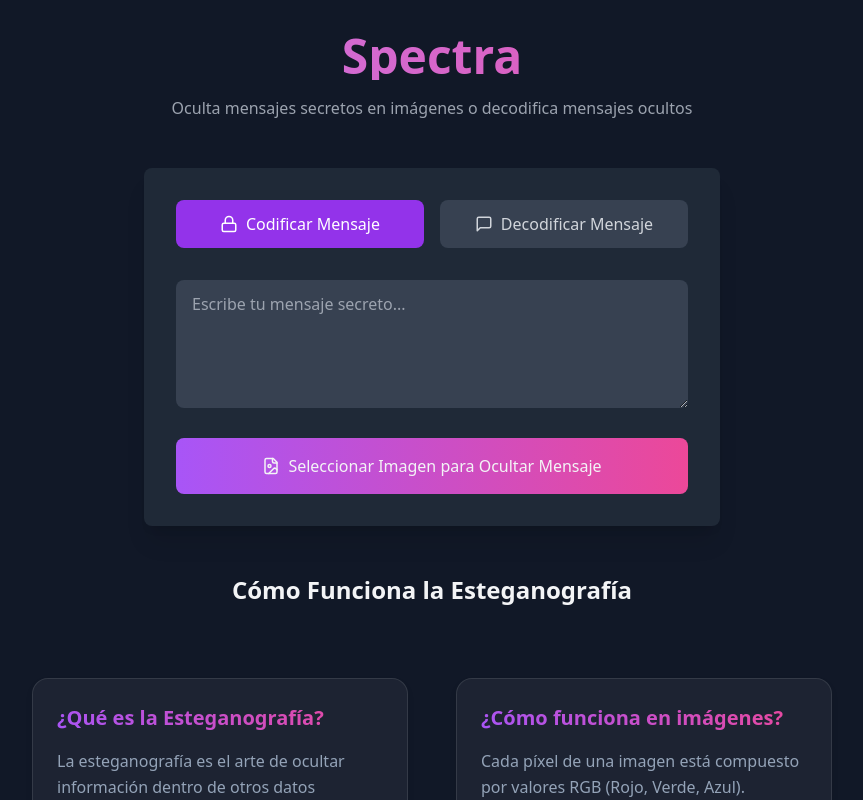
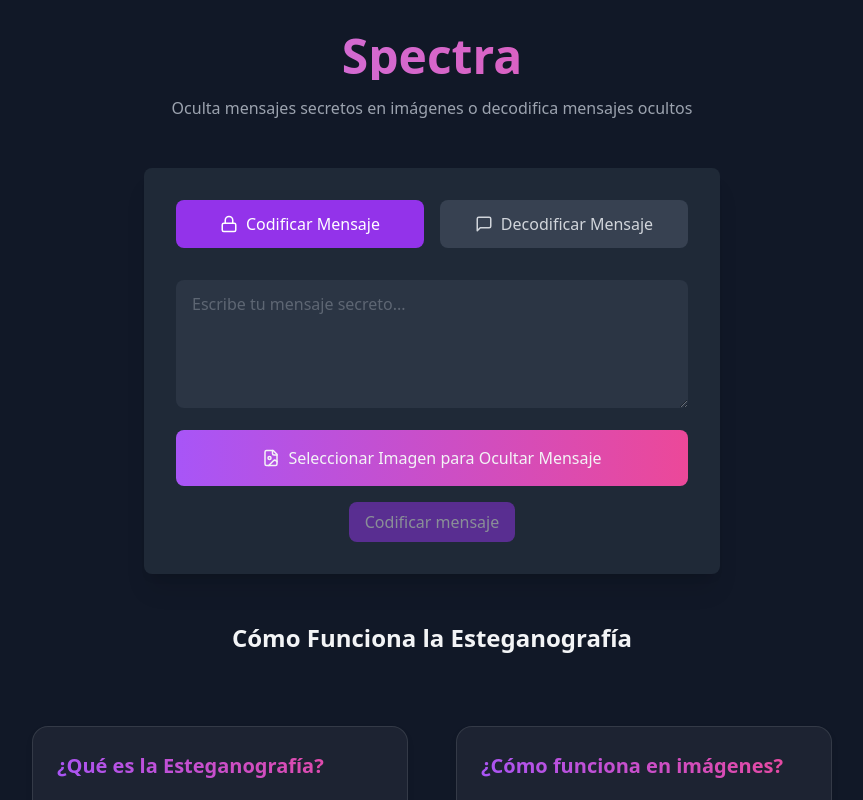
Before and after one commit to Daniel-Santiago-Acosta-1013/Spectra, a React (Vite) app: page / in a window 1280 px wide. Shown: the top 800 px of the page, without its empty margins (208-1071 px from the left). Built offline with nearby package versions, Linux system fonts and the light colour scheme.

Commit message:
Refactor steganography functions to use the red channel for encoding/decoding and add image capacity calculation

```diff
--- a/src/App.tsx
+++ b/src/App.tsx
@@ -1,8 +1,8 @@
-import React, { useState, useRef } from 'react';
+import React, { useState, useRef, ChangeEvent } from 'react';
 import { Download, Lock, FileImage, MessageSquare } from 'lucide-react';
 import { SteganoAnimation } from './components/SteganoAnimation/SteganoAnimation';
 import { SteganoGuide } from './components/SteganoGuide/SteganoGuide';
-import { encodeMessage, decodeMessage } from './utils/steganography';
+import { encodeMessage, decodeMessage, getImageCapacity } from './utils/steganography';
 import { translations } from './translations/es';
 
 function App() {
@@ -10,25 +10,42 @@ function App() {
   const [message, setMessage] = useState('');
   const [result, setResult] = useState<string | null>(null);
   const [error, setError] = useState<string | null>(null);
+
+  // Estado que guarda el File seleccionado (para no perderlo al limpiar el input)
+  const [selectedFile, setSelectedFile] = useState<File | null>(null);
+
+  // Estado que guarda la capacidad en caracteres
+  const [capacity, setCapacity] = useState<number | null>(null);
+
+  // Control del loader
+  const [isLoading, setIsLoading] = useState<boolean>(false);
+
   const fileInputRef = useRef<HTMLInputElement>(null);
 
+  /**
+   * Manejador cuando el usuario elige un archivo.
+   */
   const handleImageUpload = async (e: React.ChangeEvent<HTMLInputElement>) => {
     const file = e.target.files?.[0];
     if (!file) return;
 
+    // Guardamos el File en el estado
+    setSelectedFile(file);
+
+    // Reset de errores y resultados previos
     setError(null);
     setResult(null);
+    setMessage('');
+    setIsLoading(true);
 
     try {
       if (mode === 'encode') {
-        if (!message.trim()) {
-          setError(translations.errors.noMessage);
-          return;
-        }
-        const encodedImage = await encodeMessage(file, message);
-        setResult(encodedImage);
-        setMessage('');
+        // 1) Primero calculamos la capacidad
+        const capacityInChars = await getImageCapacity(file);
+        setCapacity(capacityInChars);
+        // No codificamos aquí, solo calculamos la capacidad y esperamos a que el usuario escriba el mensaje
       } else {
+        // En modo decode, decodificamos directamente
         const decodedMessage = await decodeMessage(file);
         if (!decodedMessage) {
           throw new Error(translations.errors.noHiddenMessage);
@@ -47,17 +64,100 @@ function App() {
       if (mode === 'decode') {
         setMessage('');
       }
-    }
 
+      // Si hay error, limpiamos el archivo
+      setSelectedFile(null);
       if (fileInputRef.current) {
         fileInputRef.current.value = '';
       }
+    } finally {
+      setIsLoading(false);
+    }
   };
 
+  /**
+   * Manejador para codificar el mensaje una vez escrito.
+   */
+  const handleEncode = async () => {
+    // Validamos que haya capacidad calculada
+    if (capacity === null) {
+      setError('Primero sube una imagen para calcular la capacidad.');
+      return;
+    }
+
+    // Validamos que haya un mensaje
+    if (!message.trim()) {
+      setError(translations.errors.noMessage);
+      return;
+    }
+
+    // Validamos que no supere la capacidad
+    if (message.length > capacity) {
+      setError(
+        `La imagen solo puede almacenar ${capacity} caracteres. Tu mensaje tiene ${message.length}.`
+      );
+      return;
+    }
+
+    // Validamos que haya un archivo
+    if (!selectedFile) {
+      setError('No se encontró la imagen. Sube una imagen antes de codificar.');
+      return;
+    }
+
+    setIsLoading(true);
+    setError(null);
+    setResult(null);
+
+    try {
+      const encodedImage = await encodeMessage(selectedFile, message);
+      setResult(encodedImage);
+      setMessage('');
+    } catch (err) {
+      const errorMessage = (err as Error).message;
+      if (errorMessage.includes('too large')) {
+        setError(translations.errors.messageTooLarge);
+      } else if (errorMessage.includes('invalid length')) {
+        setError(translations.errors.invalidLength);
+      } else {
+        setError(translations.errors.processingError);
+      }
+    } finally {
+      setIsLoading(false);
+      // Limpiamos el input y el archivo si deseas
+      if (fileInputRef.current) {
+        fileInputRef.current.value = '';
+      }
+      setSelectedFile(null);
+      setCapacity(null);
+    }
+  };
+
+  /**
+   * Manejador para cambiar el valor del textarea,
+   * limitando el máximo de caracteres según la capacidad.
+   */
+  const handleMessageChange = (e: ChangeEvent<HTMLTextAreaElement>) => {
+    const newValue = e.target.value;
+    if (capacity !== null && newValue.length > capacity) {
+      setMessage(newValue.slice(0, capacity));
+    } else {
+      setMessage(newValue);
+    }
+  };
+
+  /**
+   * Restablece el estado cuando cambie de modo.
+   */
   const resetState = () => {
     setMessage('');
     setError(null);
     setResult(null);
+    setCapacity(null);
+    setSelectedFile(null);
+    if (fileInputRef.current) {
+      fileInputRef.current.value = '';
+    }
   };
 
   return (
@@ -73,6 +173,7 @@ function App() {
         </header>
 
         <div className="max-w-xl mx-auto bg-gray-800 rounded-lg p-4 md:p-8 shadow-xl mb-8 md:mb-12">
+          {/* Botones de modo */}
           <div className="flex flex-col sm:flex-row gap-2 sm:gap-4 mb-6 md:mb-8">
             <button
               onClick={() => {
@@ -104,23 +205,52 @@ function App() {
             </button>
           </div>
 
+          {/* Textarea para escribir el mensaje (solo encode) */}
+          {mode === 'encode' && (
+            <div className="mb-4">
+              <textarea
+                value={message}
+                onChange={handleMessageChange}
+                placeholder={translations.encode.placeholder}
+                // Deshabilitado si aún no hay capacidad (no se ha subido imagen) o si está cargando
+                disabled={capacity === null || isLoading}
+                className="w-full h-24 md:h-32 px-3 md:px-4 py-2 md:py-3 rounded-lg bg-gray-700 text-gray-100 placeholder-gray-400 focus:outline-none focus:ring-2 focus:ring-purple-500 text-sm md:text-base disabled:opacity-50 disabled:cursor-not-allowed"
+              />
+              {/* Contador de caracteres */}
+              {capacity !== null && (
+                <div className="text-gray-400 text-right text-xs mt-1">
+                  {`${message.length}/${capacity} caracteres`}
+                </div>
+              )}
+            </div>
+          )}
+
+          {/* Mostrar el mensaje decodificado (solo decode) */}
+          {mode === 'decode' && (
             <div className="mb-6">
               <textarea
                 value={message}
-              onChange={(e) => setMessage(e.target.value)}
-              placeholder={mode === 'encode' ? translations.encode.placeholder : translations.decode.placeholder}
+                onChange={() => {}}
+                placeholder={translations.decode.placeholder}
+                readOnly
                 className="w-full h-24 md:h-32 px-3 md:px-4 py-2 md:py-3 rounded-lg bg-gray-700 text-gray-100 placeholder-gray-400 focus:outline-none focus:ring-2 focus:ring-purple-500 text-sm md:text-base"
-              readOnly={mode === 'decode'}
               />
             </div>
+          )}
 
+          {/* Botón para subir imagen */}
           <div className="flex flex-col items-center gap-4">
             <button
               onClick={() => fileInputRef.current?.click()}
-              className="w-full py-3 md:py-4 px-4 md:px-6 bg-gradient-to-r from-purple-500 to-pink-500 rounded-lg hover:opacity-90 transition-opacity flex items-center justify-center gap-2 text-sm md:text-base"
+              className="w-full py-3 md:py-4 px-4 md:px-6 bg-gradient-to-r from-purple-500 to-pink-500 rounded-lg hover:opacity-90 transition-opacity flex items-center justify-center gap-2 text-sm md:text-base disabled:opacity-50 disabled:cursor-not-allowed"
+              disabled={isLoading}
             >
               <FileImage size={18} />
-              {mode === 'encode' ? translations.encode.selectImage : translations.decode.selectImage}
+              {isLoading
+                ? 'Cargando...'
+                : mode === 'encode'
+                ? translations.encode.selectImage
+                : translations.decode.selectImage}
             </button>
             <input
               ref={fileInputRef}
@@ -131,12 +261,27 @@ function App() {
             />
           </div>
 
+          {/* Botón para codificar (solo encode) */}
+          {mode === 'encode' && (
+            <div className="mt-4 text-center">
+              <button
+                onClick={handleEncode}
+                disabled={isLoading || capacity === null}
+                className="inline-flex items-center gap-2 py-2 px-4 bg-purple-600 rounded-lg hover:bg-purple-700 transition-colors text-sm md:text-base disabled:opacity-50 disabled:cursor-not-allowed"
+              >
+                {isLoading ? 'Codificando...' : 'Codificar mensaje'}
+              </button>
+            </div>
+          )}
+
+          {/* Mensajes de error */}
           {error && (
             <div className="mt-4 text-red-400 text-center text-sm md:text-base">
               {error}
             </div>
           )}
 
+          {/* Enlace para descargar la imagen codificada */}
           {result && mode === 'encode' && (
             <div className="mt-6 text-center">
               <a
--- a/src/utils/steganography.ts
+++ b/src/utils/steganography.ts
@@ -3,12 +3,12 @@ import { getImageData, imageDataToDataURL } from './imageProcessing';
 
 const HEADER_LENGTH = 32; // Length of the message length header in bits
 
-// Encode a single bit into a pixel's alpha channel
+// Encode a single bit into a pixel's red channel
 const encodeBit = (pixel: number, bit: number): number => {
   return (pixel & 0xFE) | bit; // Clear LSB and set it to our bit
 };
 
-// Decode a single bit from a pixel's alpha channel
+// Decode a single bit from a pixel's red channel
 const decodeBit = (pixel: number): number => {
   return pixel & 0x01; // Get LSB
 };
@@ -28,15 +28,15 @@ export const encodeMessage = async (image: File, message: string): Promise<strin
     // Combine header and message
     const fullBinary = header + messageBinary;
 
-    // Check if image has enough capacity
+    // Check si la imagen tiene suficiente capacidad (bits disponibles vs bits del mensaje)
     if (fullBinary.length > data.length / 4) {
       throw new Error('Message is too large for this image');
     }
 
-    // Encode the binary data into the image
+    // Encode the binary data into the image (usando el canal rojo)
     for (let i = 0; i < fullBinary.length; i++) {
       const bit = parseInt(fullBinary[i]);
-      data[i * 4] = encodeBit(data[i * 4], bit); // Encode in red channel
+      data[i * 4] = encodeBit(data[i * 4], bit);
     }
 
     return imageDataToDataURL(imageData);
@@ -57,19 +57,39 @@ export const decodeMessage = async (image: File): Promise<string> => {
     }
     const messageLength = parseInt(headerBinary, 2);
 
+    // Validar rango de longitud
     if (messageLength <= 0 || messageLength > (data.length / 4) - HEADER_LENGTH) {
       throw new Error('Invalid message length detected');
     }
 
-    // Extract message binary data
+    // Extraer los bits del mensaje
     let messageBinary = '';
     for (let i = HEADER_LENGTH; i < HEADER_LENGTH + messageLength; i++) {
       messageBinary += decodeBit(data[i * 4]);
     }
 
-    // Convert binary back to text
+    // Convertir binario a texto
     return binaryToText(messageBinary);
   } catch (error) {
     throw new Error('Failed to decode message: ' + (error as Error).message);
   }
 };
+
+/**
+ * Obtiene la capacidad máxima de caracteres que se pueden almacenar en la imagen.
+ */
+export const getImageCapacity = async (image: File): Promise<number> => {
+  const imageData = await getImageData(image);
+  const data = imageData.data;
+
+  // Cantidad total de píxeles = data.length / 4
+  // Cada píxel nos da 1 bit (se está usando solo el canal rojo)
+  // Restamos la cabecera de 32 bits (HEADER_LENGTH)
+  // Luego dividimos entre 8 para convertir bits a caracteres (1 char = 8 bits)
+
+  const totalBits = data.length / 4;
+  const maxMessageBits = totalBits - HEADER_LENGTH;
+  const capacityInChars = Math.floor(maxMessageBits / 8);
+
+  return capacityInChars < 0 ? 0 : capacityInChars;
+};
```
Lines whose indentation alone changed are shown as unchanged.
